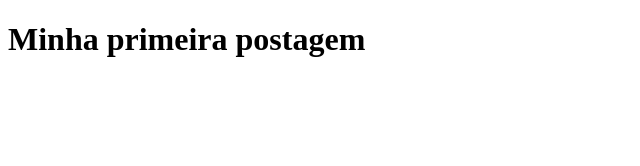
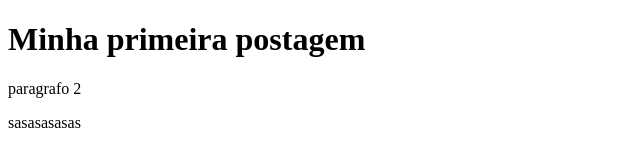
Before and after one commit to Michael42-bit/github, a plain HTML site: page index.html in a window 1280 px wide. Shown: the whole page, without its empty margins (0-640 px from the left). Drawn offline with Linux system fonts and the light colour scheme.

Commit message:
segunda postagem

```diff
--- a/index.html
+++ b/index.html
@@ -7,5 +7,6 @@
 </head>
 <body>
     <h1>Minha primeira postagem</h1>
+    <p>paragrafo 2</p>  sasasasasas
 </body>
 </html>
```
